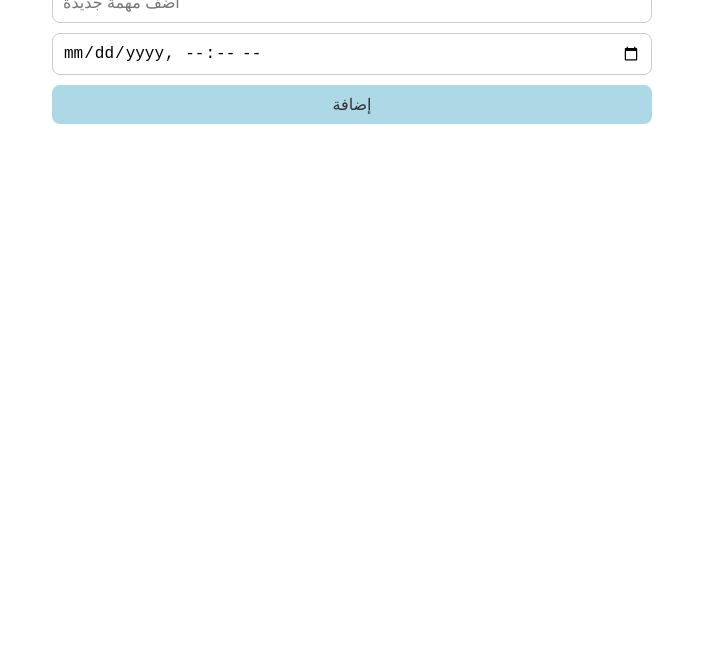
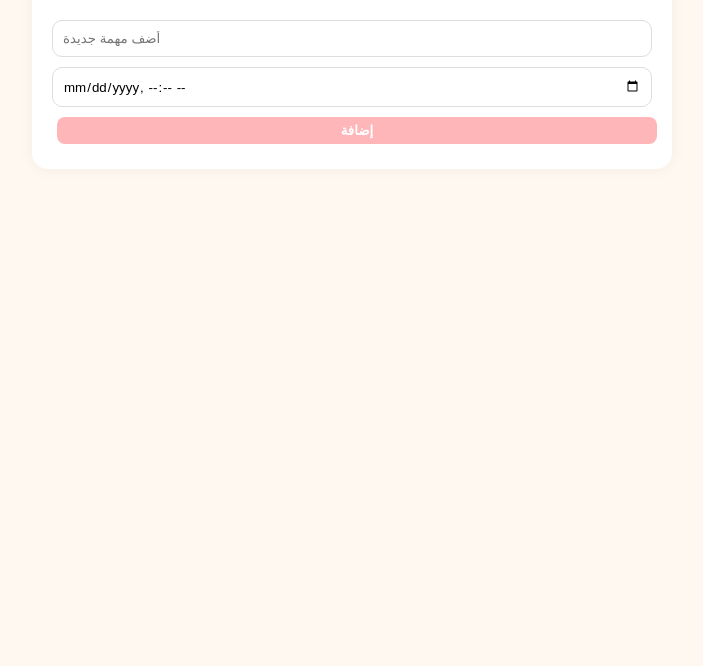
Before and after one commit to ManalAlyami/daily-notes, a plain HTML site: page main.html in a window 1280 px wide. Shown: the part 134-800 px from the top of the page, without its empty margins (288-991 px from the left). Drawn offline with Linux system fonts and the light colour scheme.

Commit message:
Update style.css

```diff
--- a/style.css
+++ b/style.css
@@ -1,67 +1,84 @@
-Lbody {
+body {
   font-family: 'Cairo', sans-serif;
-  background: #f9f9fb;
+  background-color: #fff8f0;
+  color: #333;
   margin: 0;
   padding: 0;
-  direction: rtl;
-  color: #333;
 }
 
 .container {
   max-width: 600px;
-  margin: auto;
+  margin: 40px auto;
   padding: 20px;
-  text-align: center;
+  background-color: #fff;
+  border-radius: 16px;
+  box-shadow: 0 0 15px rgba(0,0,0,0.05);
 }
 
 h1 {
-  color: #4682B4;
+  text-align: center;
+  color: #ff9f9f;
   margin-bottom: 30px;
 }
 
-.input-section {
-  display: flex;
-  gap: 10px;
-  flex-direction: column;
-  margin-bottom: 20px;
+input, button {
+  font-family: inherit;
+  padding: 10px;
+  border-radius: 10px;
+  border: 1px solid #ddd;
+  margin: 5px 0;
+  width: 100%;
+  box-sizing: border-box;
 }
 
-input, button {
-  padding: 10px;
-  border-radius: 8px;
-  border: 1px solid #ccc;
-  font-size: 16px;
+#addTaskBtn {
+  background-color: #ffb6b9;
+  color: white;
+  border: none;
+  font-weight: bold;
+  transition: background-color 0.3s;
+  cursor: pointer;
+}
+
+#addTaskBtn:hover {
+  background-color: #ff9f9f;
+}
+
+.task-box {
+  background-color: #fff0f5;
+  border: 1px solid #fcd9e2;
+  border-radius: 10px;
+  padding: 15px;
+  margin-top: 15px;
+  display: flex;
+  justify-content: space-between;
+  align-items: center;
+  transition: background-color 0.3s;
+}
+
+.task-box.done {
+  background-color: #d7fada;
+  border-color: #c1eac5;
+  text-decoration: line-through;
+  opacity: 0.8;
+}
+
+.task-date {
+  font-size: 0.8em;
+  color: #888;
+  margin-top: 5px;
 }
 
 button {
-  background-color: #add8e6;
+  margin-left: 5px;
+  padding: 6px 10px;
   border: none;
-  color: #333;
+  border-radius: 8px;
   cursor: pointer;
-  transition: 0.3s;
+  background-color: #eee;
+  transition: background-color 0.3s;
 }
 
 button:hover {
-  background-color: #87ceeb;
+  background-color: #ddd;
 }
-
-.task-box {
-  background-color: #ffffff;
-  border: 1px solid #ddd;
-  border-radius: 8px;
-  padding: 15px;
-  margin-bottom: 10px;
-  display: flex;
-  justify-content: space-between;
-  align-items: center;
-}
-
-.task-box.done {
-  background-color: #e6ffe6;
-}
-
-.task-date {
-  font-size: 14px;
-  color: #888;
-  margin-top: 5px;
-}
```
